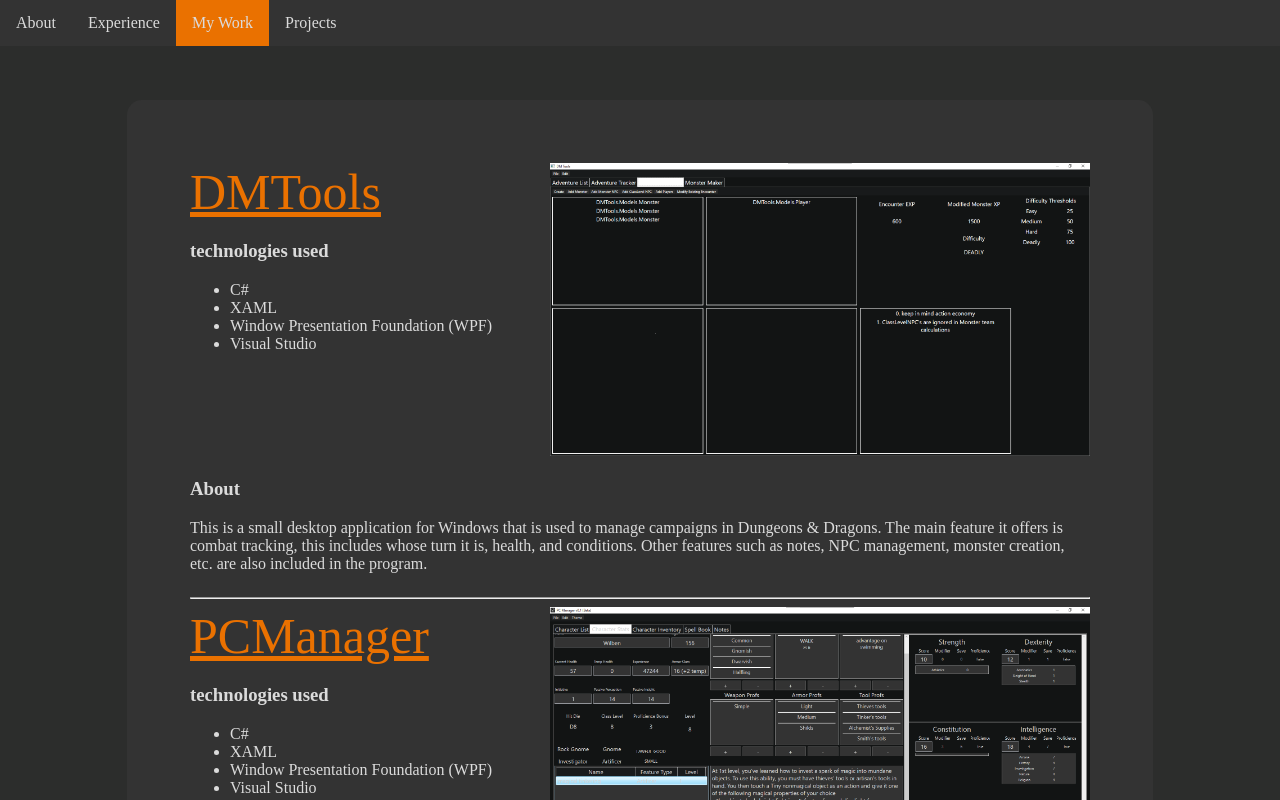
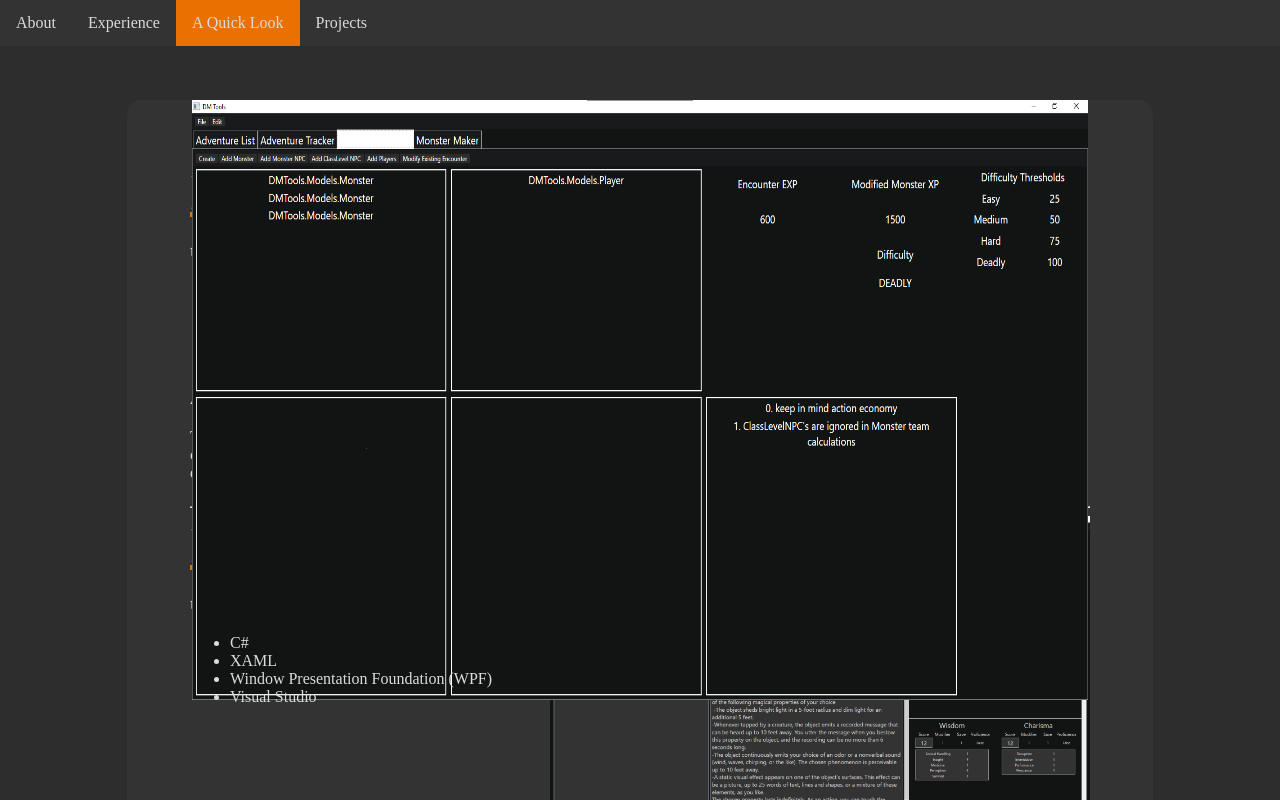
Before and after one commit to DandyDev01/DandyDev01.github.io, a plain HTML site: page Mywork.html in a window 1280 px wide. In both pictures the pointer is over the picture 820 px from the left and 309 px from the top of the page. Shown: the top 800 px of the page. Drawn offline with nearby package versions, Linux system fonts and the light colour scheme.

Commit message:
made images in project piece get larger

```diff
--- a/Mywork.html
+++ b/Mywork.html
@@ -16,7 +16,7 @@
         <ul id="menu">
             <li><a href="index.html">About</a></li>
             <li><a href="experience.html">Experience</a></li>
-            <li class="active"><a href="Mywork.html">My Work</a></li>
+            <li class="active"><a href="Mywork.html">A Quick Look</a></li>
             <li>
                <div class="dropdown">
                 <span>Projects</span>
--- a/css/style.css
+++ b/css/style.css
@@ -264,6 +264,20 @@ li div.dropdown {
   width: 100%;
 }
 
+.project_piece img:hover {
+  border-radius: 15px;
+  padding: 0px;
+  top: 0;
+  left: 0;
+  right: 0;
+  bottom: 0;
+  width: 70%;
+  height: 75%;
+  position:absolute;
+  margin: auto;
+  padding: 20px;
+}
+
 .project_piece div:nth-child(3) {
   grid-row: 2;
   grid-column-start: 1;
```
